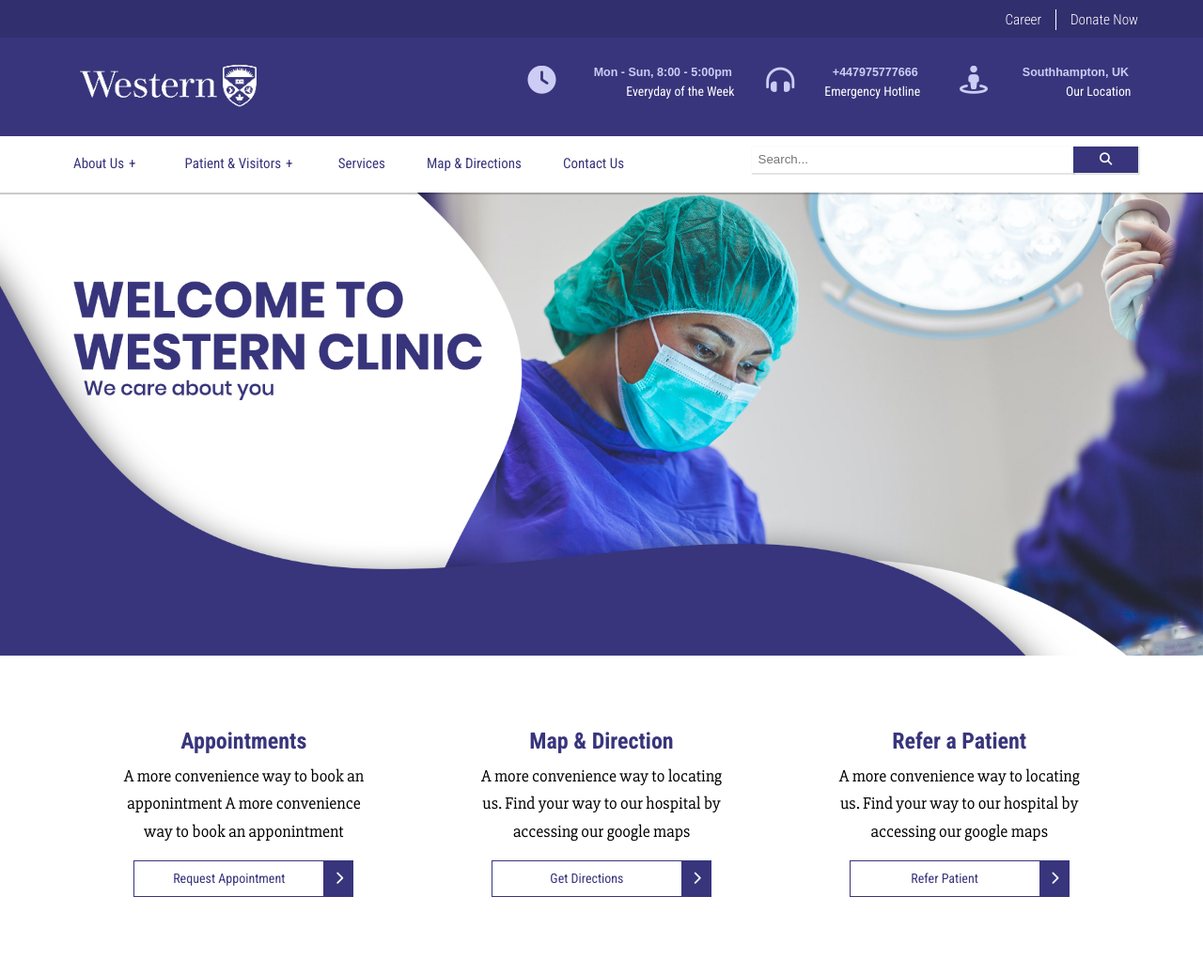
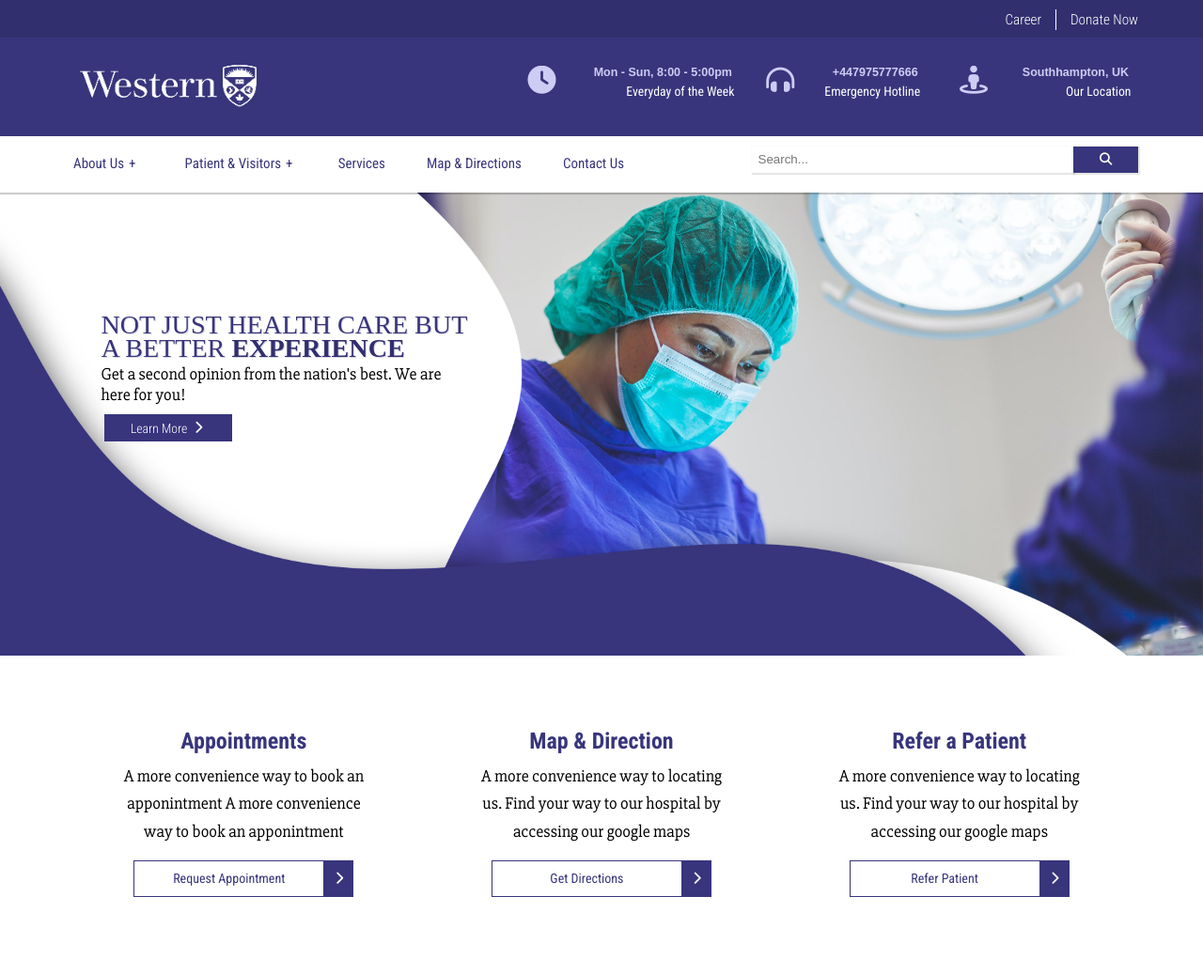
Before and after one commit to blackpopex/Twins-Hospital-Website-Project, a PHP site: page / in a window 1280 px wide. Shown: the top 1037 px of the page at 94% size. Run offline with PHP 8.4, Linux system fonts and the light colour scheme; some libraries are stand-ins or nearby versions.

Commit message:
$ modiled the entire website, addded new hero image  and hero text

```diff
--- a/css/style.css
+++ b/css/style.css
@@ -493,6 +493,7 @@ aside {
   z-index: 9999;
   width: 100%;
   top: 0;
+  box-shadow: 1px 1px 1px 1px rgba(0, 0, 0, 0.2);
 }
 @media (min-width: 768px) {
   #Header {
@@ -973,7 +974,9 @@ aside {
     padding: 0;
     opacity: 1;
     overflow-y: hidden;
-  }
+    z-index: 9;
+  }
+
   .third-navbar-mobile .flex {
     flex-direction: row;
     justify-content: space-between;
@@ -1040,7 +1043,6 @@ aside {
   /******dropdown*******/
   .third-navbar-mobile .header-dropdown-content {
     position: absolute;
-    display: none;
     width: 80%;
     max-width: 700px;
     z-index: 1;
@@ -1048,12 +1050,17 @@ aside {
     padding: 0.2em 0.8em 1em;
     box-shadow: 2px 1px 1px 0.5px rgba(0, 0, 0, 0.1);
     margin-top: 0.2em;
-    transition: display 0.5s ease-in-out;
-  }
-
-  .third-navbar-mobile .dropdown:hover .header-dropdown-content {
+    transform: translateY(-10px);
+    transition: transform 0.5s ease-in-out, opacity 0.5s ease-in-out;
     display: block;
-  }
+    visibility: hidden;
+  }
+
+  .third-navbar-mobile .dropdown-content-activated {
+    transform: translateY(0);
+    visibility: visible;
+  }
+
   .third-navbar-mobile .header-dropdown-content .col-hidden-mobile,
   .third-navbar-mobile .header-dropdown-content .panel {
     display: block; /******Hide photos on dropdown menu on mobile*******/
@@ -1300,6 +1307,71 @@ aside {
 
 #hero_container {
   padding-bottom: 0;
+  position: relative;
+}
+
+.absolute-hero-text {
+  position: absolute;
+  top: 55%;
+  left: 4%;
+  width: 100%;
+}
+.absolute-hero-text .align-left {
+  width: 100%;
+  max-width: 180px;
+}
+.absolute-hero-text .align-left h1 {
+  margin-bottom: 0;
+  line-height: 1.2;
+  font-size: 0.55em;
+  display: block;
+  font-family: var(--playfiar-display);
+  text-shadow: 1px 1px rgba(56, 53, 124, 0.2);
+  text-transform: uppercase;
+  font-weight: 300;
+}
+.absolute-hero-text .align-left h1 span {
+  text-transform: uppercase;
+  color: var(--qrt-semi-purple-color-secondary);
+  font-weight: 600;
+}
+
+.absolute-hero-text .align-left p {
+  line-height: 1;
+  margin-top: 0.25em;
+  color: var(--black-color);
+  font-weight: 300;
+  margin-bottom: 0;
+  visibility: hidden;
+}
+.absolute-hero-text .align-left a {
+  background-color: var(--purple-color-primary);
+  padding: 0.5em 1em;
+  font-size: 0.5em;
+  margin-left: 50px;
+  color: var(--white-color);
+  font-weight: 500;
+  visibility: hidden;
+}
+
+@media (min-width: 600px) {
+  .absolute-hero-text {
+    left: 3%;
+    top: 50%;
+  }
+  .absolute-hero-text .align-left {
+    max-width: 250px;
+  }
+  .absolute-hero-text .align-left h1 {
+    font-size: 0.85em;
+  }
+  .absolute-hero-text .align-left p {
+    line-height: 1.2;
+  }
+  .absolute-hero-text .align-left a {
+    margin-left: 50px;
+    padding-inline: 2em;
+  }
 }
 
 @media (min-width: 768px) {
@@ -1310,10 +1382,91 @@ aside {
   .activated-hero-image-container {
     margin-top: 2rem;
   }
+
+  .absolute-hero-text {
+    top: 20%;
+  }
+  .absolute-hero-text .align-left {
+    max-width: 242px;
+  }
+  .absolute-hero-text .align-left h1 {
+    font-size: 0.7em;
+    text-transform: uppercase;
+    font-weight: 300;
+  }
+  .absolute-hero-text .align-left h1 span {
+    font-weight: 600;
+  }
+
+  .absolute-hero-text .align-left p {
+    visibility: visible;
+  }
+  .absolute-hero-text .align-left a {
+    margin-left: 35px;
+  }
 }
 @media (min-width: 992px) {
   .activated-hero-image-container {
     margin-top: 2rem;
+  }
+  .absolute-hero-text {
+    top: 20%;
+  }
+  .absolute-hero-text .align-left {
+    max-width: 312px;
+  }
+  .absolute-hero-text .align-left h1 {
+    font-size: 0.9em;
+  }
+
+  .absolute-hero-text .align-left a {
+    margin-left: 20px;
+  }
+}
+@media (min-width: 1200px) {
+  .absolute-hero-text {
+    top: 25%;
+  }
+  .absolute-hero-text .align-left {
+    max-width: 390px;
+  }
+  .absolute-hero-text .align-left h1 {
+    font-size: 1.125em;
+    line-height: 0.9;
+  }
+
+  .absolute-hero-text .align-left a {
+    margin-left: 4px;
+    margin-top: 2em;
+    font-size: 0.55em;
+    font-weight: 300;
+    visibility: visible;
+  }
+}
+@media (min-width: 1400px) {
+  .absolute-hero-text {
+    left: 0;
+  }
+  .absolute-hero-text .align-left p {
+    margin-bottom: 0.5em;
+  }
+}
+@media (min-width: 1700px) {
+  .absolute-hero-text {
+    left: 1%;
+    top: 25%;
+  }
+
+  .absolute-hero-text .align-left {
+    max-width: 500px;
+  }
+  .absolute-hero-text .align-left h1 {
+    font-size: 2em;
+  }
+
+  .absolute-hero-text .align-left a {
+    padding: 0.5em 1.5em;
+    font-size: 0.65em;
   }
 }
 
--- a/index.html
+++ b/index.html
@@ -432,9 +432,27 @@
       <section id="hero_container">
         <div class="hero-image-container" id="heroImageWrapper">
           <img
-            src="img/hero image/twins hero image.jpg"
+            src="img/hero-image/twins-hero-image-large.jpg"
             alt="Nurse performing surgery"
+            id="hero_image"
           />
+          <div class="absolute-hero-text">
+            <div class="container">
+              <div class="align-left">
+                <h1 class="purple-text">
+                  Not Just Health Care But a Better <span>Experience</span>
+                </h1>
+                <p>
+                  Get a second opinion from the nation's best. We are here for
+                  you!
+                </p>
+                <a href="#/" class="text-purple"
+                  >Learn More
+                  <i class="fa fa-fw fa-chevron-right text-purple"></i
+                ></a>
+              </div>
+            </div>
+          </div>
         </div>
       </section>
     </div>
--- a/js/main.js
+++ b/js/main.js
@@ -82,6 +82,16 @@ function scrollFunction() {
 function topFunction() {
   document.body.scrollTop = 0;
   document.documentElement.scrollTop = 0;
+}
+
+const dropdownButtons = document.querySelectorAll(".dropbtn-accordion");
+const myDropdownWrapper = document.querySelectorAll(".header-dropdown-content");
+for (let i = 0; i < dropdownButtons.length; i++) {
+  dropdownButtons[i].addEventListener("click", function () {
+    dropdownButtons[i].nextElementSibling.classList.toggle(
+      "dropdown-content-activated"
+    );
+  });
 }
 
 //JQUERY
@@ -236,6 +246,9 @@ app.controller("ctrlControl", function ($scope) {
 });
 
 //use this for mobile only
-
-if (window.matchMedia("(max-width:412px)").matches) {
+if (window.matchMedia("(max-width: 600px)").matches) {
+  document.querySelector("#hero_image").src = "img/hero-image/twins-mobile.jpg";
+} else {
+  document.querySelector("#hero_image").src =
+    "img/hero-image/twins-hero-image-large.jpg";
 }
```
Also changed, not shown: contact-us.html (+48 -0 lines), img/hero image/twins hero image.jpg (deleted), img/hero-image/hero-image.jpg (added), img/hero-image/twins-hero-image-large.jpg (added), img/hero-image/twins-mobile.jpg (added).
